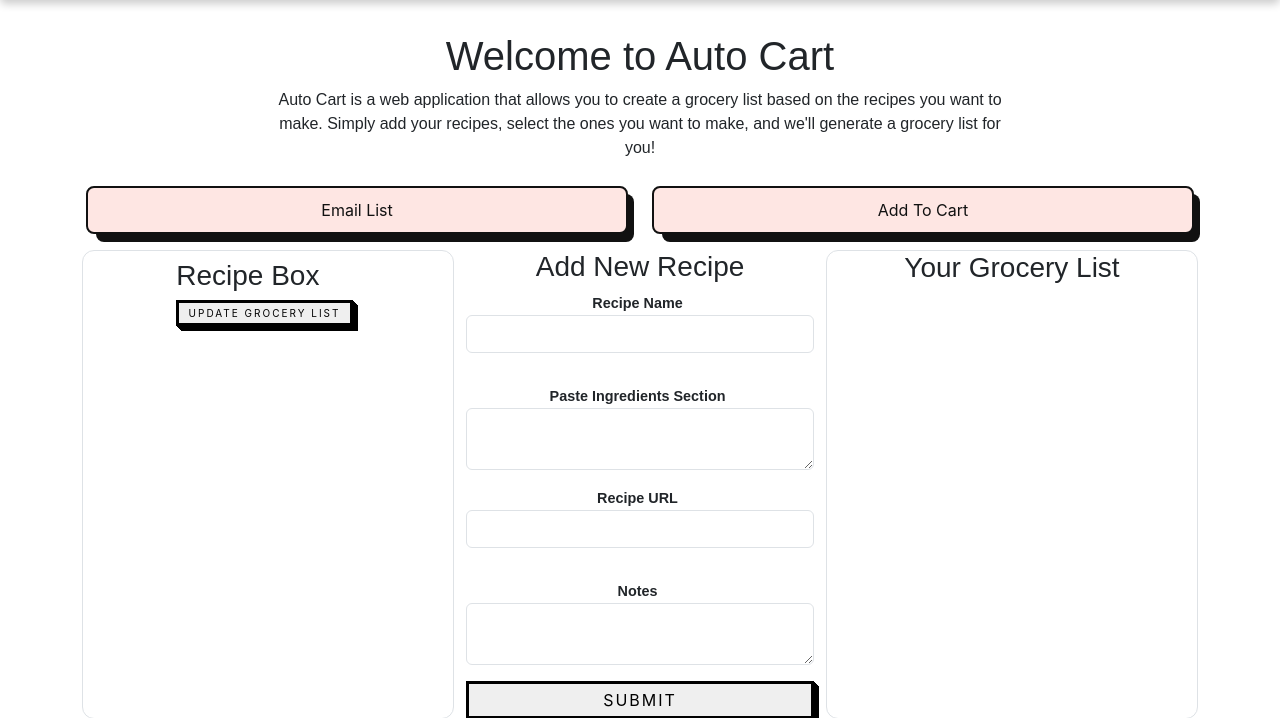
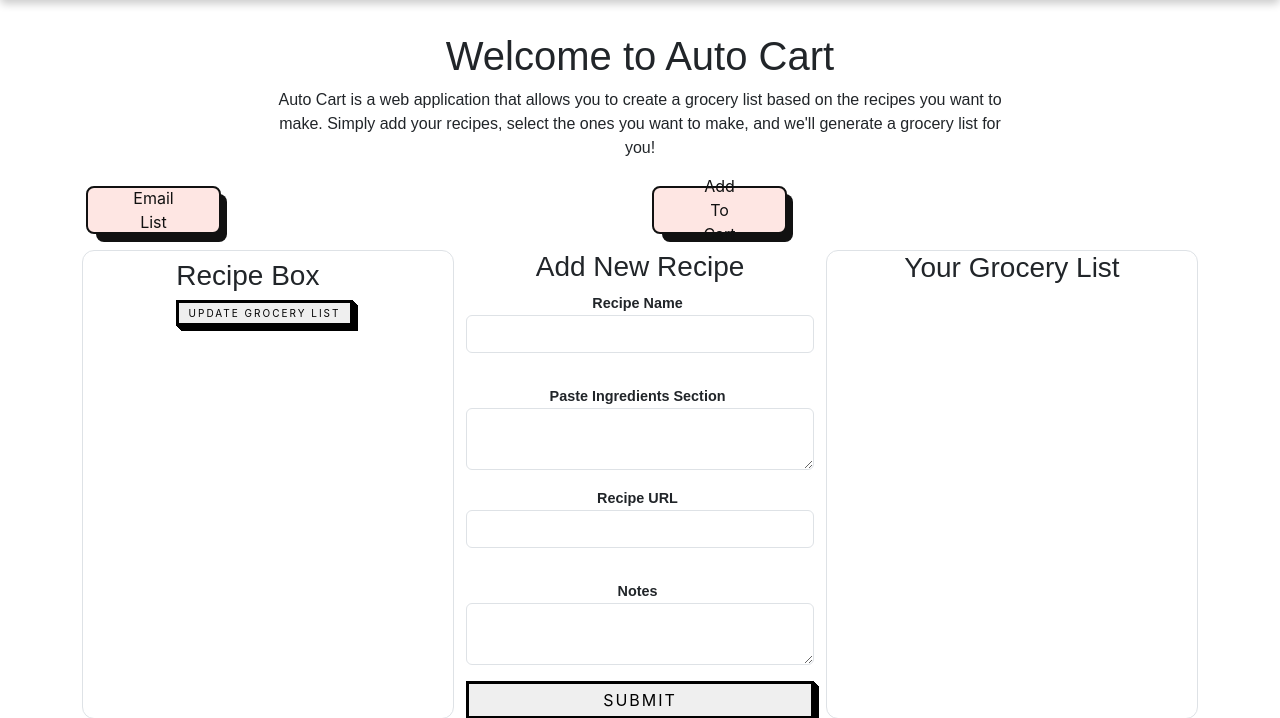
Before and after one commit to ElleWhiteDev/Auto-Cart, a Flask app: page / in a window 1280 px wide. Shown: the part 61-779 px from the top of the page. Run offline with Flask 3, Linux system fonts and the light colour scheme; some libraries are stand-ins or nearby versions.

Commit message:
butons smaller

```diff
--- a/static/stylesheets/style.css
+++ b/static/stylesheets/style.css
@@ -25,6 +25,7 @@ a {
 .btn-container a {
   display: flex;
   justify-content: center;
+  max-width: 135px;
   text-align: center;
   align-items: center;
 }
```
